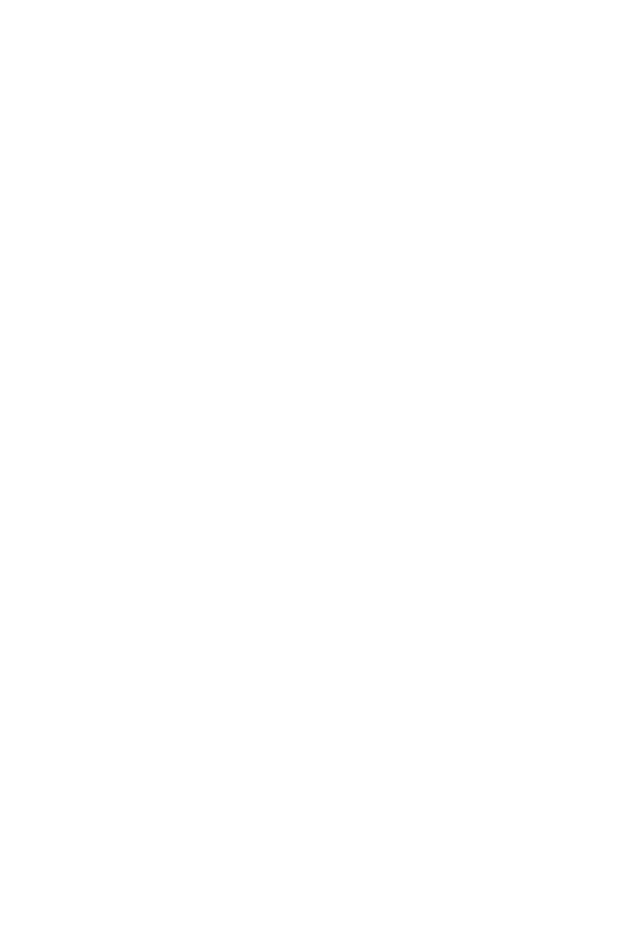
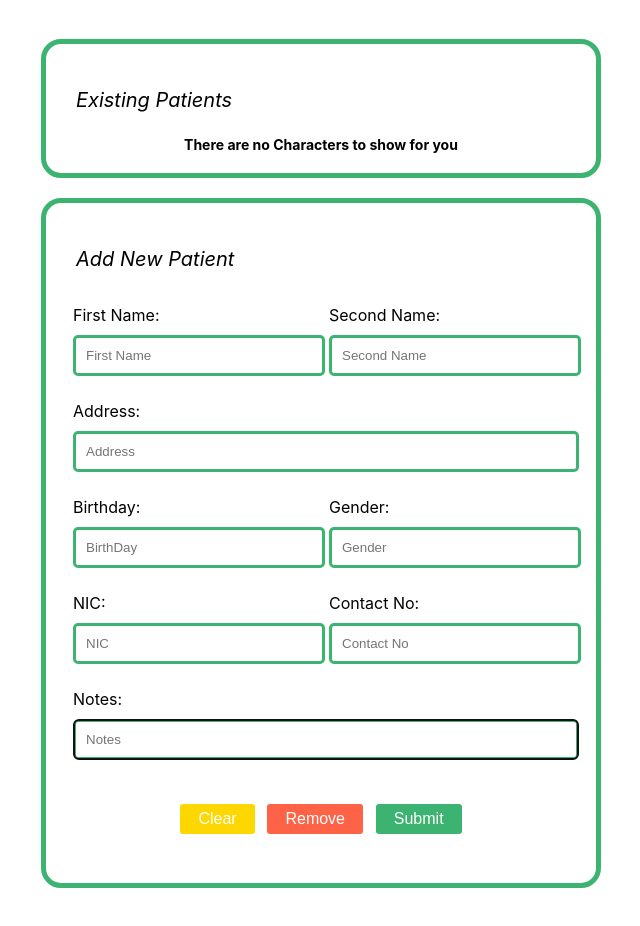
Before and after one commit to Heshan-kavi/assignment-react-project, a React (Create React App) app: page / in a window 1280 px wide. Shown: the part 160-1086 px from the top of the page, without its empty margins (319-959 px from the left). Before the commit the page ends 800 px from the top, so only its background shows below. Built offline with nearby package versions, Linux system fonts and the light colour scheme.

Commit message:
updated patients page

```diff
--- a/src/Pages/Patients/Patients.js
+++ b/src/Pages/Patients/Patients.js
@@ -1,11 +1,102 @@
-import React from "react";
+import React, {useId, useRef} from "react";
 import classes from "./PatientsStyles.module.css";
 
 function Patients(){
 
+    const newSkillName = useId();
+    const damage = useId();
+    const newSkillNameRef = useRef(null);
+    const damageRef = useRef(null);
+
     return (
         <div className={classes.section}>
-            <p className={classes.p}>hello</p>
+            <div className={classes.wrapper}>
+                <h1 className={classes.h1}>Patient Details</h1>
+                <div className={classes.container}>
+                    <div className={classes.cardMain}>
+                        <span className={classes.cardTitle}>Existing Patients</span>
+                    {
+                    // characterRecords.length !== 0 ?
+                    //     <table>
+                    //         <tbody>
+                    //         <td>
+                    //             <th>Character Name</th>
+                    //             <th>Hit Points</th>
+                    //             <th>Strength</th>
+                    //             <th>Defence</th>
+                    //         </td>
+                    //         {/* {characterRecords.map((val, key) => {
+                    //             return (
+                    //                 <tr key={key} onClick={() => {setSingleCharacterRecord(val); setShowDetailedView(true)}}>
+                    //                     <td>{val.name}</td>
+                    //                     <td>{val.hitPoints}</td>
+                    //                     <td>{val.strength}</td>
+                    //                     <td>{val.defence}</td>
+                    //                 </tr>
+                    //             )
+                    //         })} */}
+                    //         </tbody>
+                    //     </table> :
+                        <div className={classes.cardNoContentText}>There are no Characters to show for you</div>}
+                    </div>
+                    <div className={classes.cardSub}>
+                        <span className={classes.cardTitle}>Add New Patient</span>
+                        <div className={classes.AddNewSkillForm}>
+                            <form autoComplete="off">
+                                <div className={classes.largeInputContainer}>
+                                    <div className={classes.inputContainer}>
+                                        <label className={classes.label} htmlFor={newSkillName}>First Name: </label>
+                                        <input className={classes.userInput} ref={newSkillNameRef} name="newSkillName" id={newSkillName} placeholder="First Name" required autoFocus></input>
+                                    </div>
+                                    <div className={classes.inputContainer}>
+                                        <label className={classes.label} htmlFor={damage}>Second Name: </label>
+                                        <input className={classes.userInput} ref={damageRef} name="damage" id={damage} placeholder="Second Name" required></input>
+                                    </div>
+                                </div>
+                                <div className={classes.largeSingleInputContainer}>
+                                    <label className={classes.label} htmlFor={newSkillName}>Address: </label>
+                                    <input className={classes.userInput} ref={newSkillNameRef} name="newSkillName" id={newSkillName} placeholder="Address" required autoFocus></input>
+                                </div>
+                                <div className={classes.largeInputContainer}>
+                                    <div className={classes.inputContainer}>
+                                        <label className={classes.label} htmlFor={newSkillName}> Birthday: </label>
+                                        <input className={classes.userInput} ref={newSkillNameRef} name="newSkillName" id={newSkillName} placeholder="BirthDay" required autoFocus></input>
+                                    </div>
+                                    <div className={classes.inputContainer}>
+                                        <label className={classes.label} htmlFor={damage}>Gender: </label>
+                                        <input className={classes.userInput} ref={damageRef} name="damage" id={damage} placeholder="Gender" required></input>
+                                    </div>
+                                </div>
+                                <div className={classes.largeInputContainer}>
+                                    <div className={classes.inputContainer}>
+                                        <label className={classes.label} htmlFor={newSkillName}>NIC: </label>
+                                        <input className={classes.userInput} ref={newSkillNameRef} name="newSkillName" id={newSkillName} placeholder="NIC" required autoFocus></input>
+                                    </div>
+                                    <div className={classes.inputContainer}>
+                                        <label className={classes.label} htmlFor={damage}>Contact No: </label>
+                                        <input className={classes.userInput} ref={damageRef} name="damage" id={damage} placeholder="Contact No" required></input>
+                                    </div>
+                                </div>
+                                <div className={classes.largeSingleInputContainer}>
+                                    <label className={classes.label} htmlFor={newSkillName}>Notes: </label>
+                                     <input className={classes.userInput} ref={newSkillNameRef} name="newSkillName" id={newSkillName} placeholder="Notes" required autoFocus></input>
+                                </div>
+                                <div className={classes.buttonContainer}>
+                                    <button className={classes.clearButton}>
+                                        Clear
+                                    </button>
+                                    <button className={classes.removeButton}>
+                                        Remove
+                                    </button>
+                                    <button className={classes.submitButton} type="submit">
+                                        Submit
+                                    </button>
+                                </div>
+                            </form>
+                        </div>
+                    </div>
+                </div>
+            </div>
         </div>
     )
 }
--- a/src/Pages/Patients/PatientsStyles.module.css
+++ b/src/Pages/Patients/PatientsStyles.module.css
@@ -3,11 +3,11 @@
     flex-direction: column;
     justify-content: center;
     padding: 50px 20px;
-    background: black;
+    background: white;
 }
 
 .p{
-    color: red;;
+    color: black;;
 }
 
 .wrapper{
@@ -22,22 +22,104 @@
     display: flex;
     flex-flow: wrap;
     justify-content: center;
+    margin: 20px 0;
+
+    @media screen and (min-width: 1024px) {
+        margin: 20px -40px -20px;
+    }
 }
 
-.card{
+.cardMain{
     display: flex;
-    margin: 50px auto;
-    padding: 50px;
+    flex-direction: column;
+    border: 5px solid mediumseagreen;
+    border-radius: 20px;
+    margin: 10px 20px;
+    padding: 20px 20px;
+    overflow: auto;
+
+    @media screen and (max-width: 1024px) {
+        margin: 10px 10px;
+    }
+
+    @media screen and (min-width: 768px) {
+        width: 580px;
+    }
+
+    @media screen and (min-width: 1024px) {
+        width: 510px;
+    }
 }
 
-.button{
-    color: #BF4F74;
+.cardSub{
+    display: flex;
+    flex-direction: column;
+    border: 5px solid mediumseagreen;
+    border-radius: 20px;
+    width: 510px;
+    margin: 10px 20px;
+    padding: 20px 20px;
+
+    @media screen and (max-width: 1024px) {
+        margin: 10px 10px;
+    }
+}
+
+.submitButton{
+    color: white;
+    background-color:mediumseagreen;
     font-size: 1em;
-    margin: 1em;
+    margin: 1.2em 0.4em;
     padding: 0.25em 1em;
-    border: 2px solid #BF4F74;
+    border: 2px solid mediumseagreen;
     border-radius: 3px;
     cursor: pointer;
+}
+
+.submitButton:hover{
+    color: mediumseagreen;
+    background-color: white;
+    transform: scale(1.2);
+    transition: all 0.3s ease-out;
+    border: 2px solid mediumseagreen;
+}
+
+.clearButton{
+    color: white;
+    background-color: gold;
+    font-size: 1em;
+    margin: 1.2em 0.4em;
+    padding: 0.25em 1em;
+    border: 2px solid gold;
+    border-radius: 3px;
+    cursor: pointer;
+}
+
+.clearButton:hover{
+    color: gold;
+    background-color: white;
+    transform: scale(1.2);
+    transition: all 0.3s ease-out;
+    border: 2px solid gold;
+}
+
+.removeButton{
+    color: white;
+    background-color:tomato;
+    font-size: 1em;
+    margin: 1.2em 0.4em;
+    padding: 0.25em 1em;
+    border: 2px solid tomato;
+    border-radius: 3px;
+    cursor: pointer;
+}
+
+.removeButton:hover{
+    color: tomato;
+    background-color: white;
+    transform: scale(1.2);
+    transition: all 0.3s ease-out;
+    border: 2px solid tomato;
 }
 
 .cardTitle{
@@ -45,16 +127,17 @@
     font-size: 20px;
     color: black;
     font-style: italic;
+    margin: 1.2em 0.5em;
 
-    @media screen and (max-width: 768px) {
+    /* @media screen and (max-width: 768px) {
         font-size: 16px;
-    }
+    } */
 }
 
 .cardContent{
     text-align: center;
     font-size: 48px;
-    color: black;
+    color: white;
     font-weight: bold;
 
     @media screen and (max-width: 768px) {
@@ -75,13 +158,13 @@
 
 .ul{
     list-style-type: square;
-    color: black;
+    color: white;
     text-align: left;
 }
 
 .li{
     list-style-type: square;
-    color: black;
+    color: white;
     overflow-wrap: break-word;
 }
 
@@ -98,15 +181,60 @@
     justify-content: center;
 }
 
+.buttonContainer{
+    margin: 10px 0;
+    display: flex;
+    flex-flow: wrap;
+    justify-content: center;
+}
+
+.largeInputContainer{
+    display: flex;
+    align-content: center;
+    align-items: baseline;
+    gap: 10px;
+    margin: 10px;
+}
+
+.largeSingleInputContainer{
+    display: flex;
+    flex-flow: column wrap;
+    gap: 10px;
+    margin: 0px;
+    margin-right: 10px;
+    margin-left: 20px;
+    align-content: center;
+    align-items: baseline;
+}
+
 .inputContainer{
     display: flex;
     flex-flow: column wrap;
     gap: 10px;
-    margin: 10px;
+    margin: 0px 10px;
     align-content: center;
     align-items: baseline;
 }
 
 .label{
-    color: mediumseagreen;
+    color: black;
 }
+
+.addNewSkillForm{
+    margin-top: 25px;
+    display: flex;
+    flex-flow: wrap;
+    flex-direction: column;
+    width: auto;
+    justify-content: center;
+}
+
+.userInput{
+    margin: 0px 100px 15px 100px;
+    width: 100%;
+    padding: 10px;
+    border: 3px solid mediumseagreen;
+    color: black;
+    border-radius: 5px;
+    background: white;
+}
```
